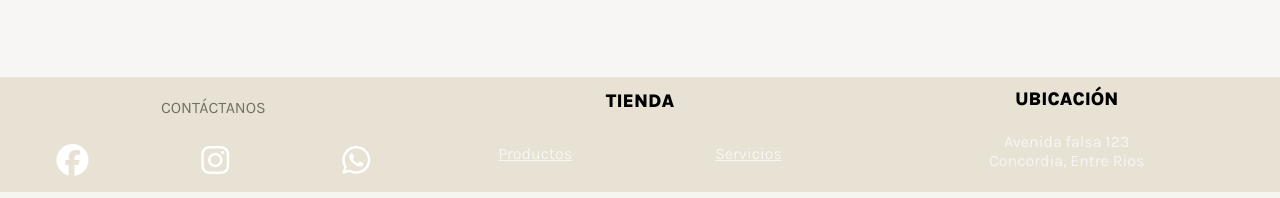
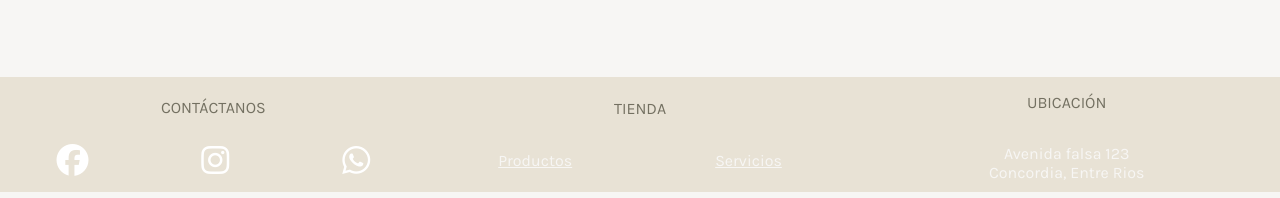
Before and after one commit to valentavo/TN02_9_grupo9, a Node server app: page / in a window 1280 px wide. Shown: the part 2428-2626 px from the top of the page. Run offline with Node 20, Linux system fonts and the light colour scheme; some libraries are stand-ins or nearby versions.

Commit message:
footer modificacion

```diff
--- a/public/css/style.css
+++ b/public/css/style.css
@@ -176,14 +176,14 @@ footer.g_main-footer section.g_tienda-container a {
     color: #F7F6F4;
 }
 
-footer.g_main-footer section.g_ubicacion-container p{
+footer.g_main-footer section.g_ubicacion-container .g_f-content-links{
     width: 100%;
     text-align: center;
     margin: 0;
     color: #F7F6F4;
 }
 
-.g_main-footer p {
+.g_main-footer .g_footer_titulo {
     font-family: 'karla', sans-serif;
     color: #737061;
     font-size: 1rem;
--- a/views/index.html
+++ b/views/index.html
@@ -182,7 +182,7 @@
 
         <footer class="g_main-footer">
             <section class="g_contacto-container">
-                <p>CONTÁCTANOS</p>
+                <p class="g_footer_titulo">CONTÁCTANOS</p>
                 <div class="g_f-content-links">
                     <div><i class="fa-brands fa-facebook"></i></div>
                     <div><i class="fa-brands fa-instagram"></i></div>
@@ -191,7 +191,7 @@
             </section>
 
             <section class="g_tienda-container">
-                <h3>TIENDA</h3>
+                <p class="g_footer_titulo">TIENDA</p>
                 <div class="g_f-content-links">
                     <a href="#">Productos</a>
                     <a href="#">Servicios</a>
@@ -199,7 +199,7 @@
             </section>
 
             <section class="g_ubicacion-container">
-                <h3>UBICACIÓN</h3>
+                <p class="g_footer_titulo">UBICACIÓN</p>
                 <div class="g_f-content-links">
                     <p>Avenida falsa 123</br>Concordia, Entre Rios</p>
                 </div>
```
